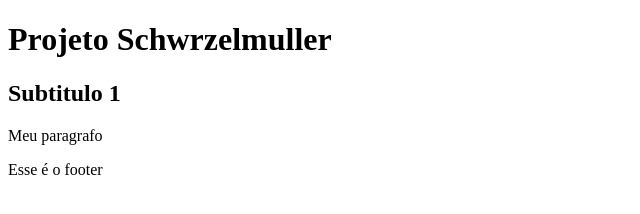
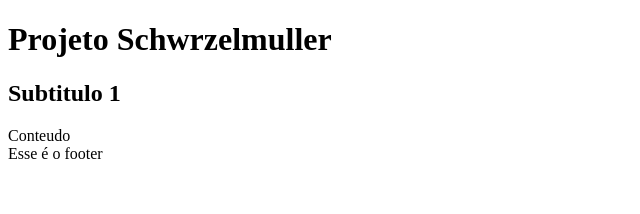
Before and after one commit to devruso/aula_git, a plain HTML site: page src/index.html in a window 1280 px wide. Shown: the whole page, without its empty margins (0-640 px from the left). Drawn offline with Linux system fonts and the light colour scheme.

Commit message:
adicionado conteudo

```diff
--- a/src/index.html
+++ b/src/index.html
@@ -13,7 +13,9 @@
         Subtitulo 1
     </h2>
 
-    <p>Meu paragrafo</p>
+    <main>
+        Conteudo
+    </main>
 
     <footer>
         Esse é o footer
```
